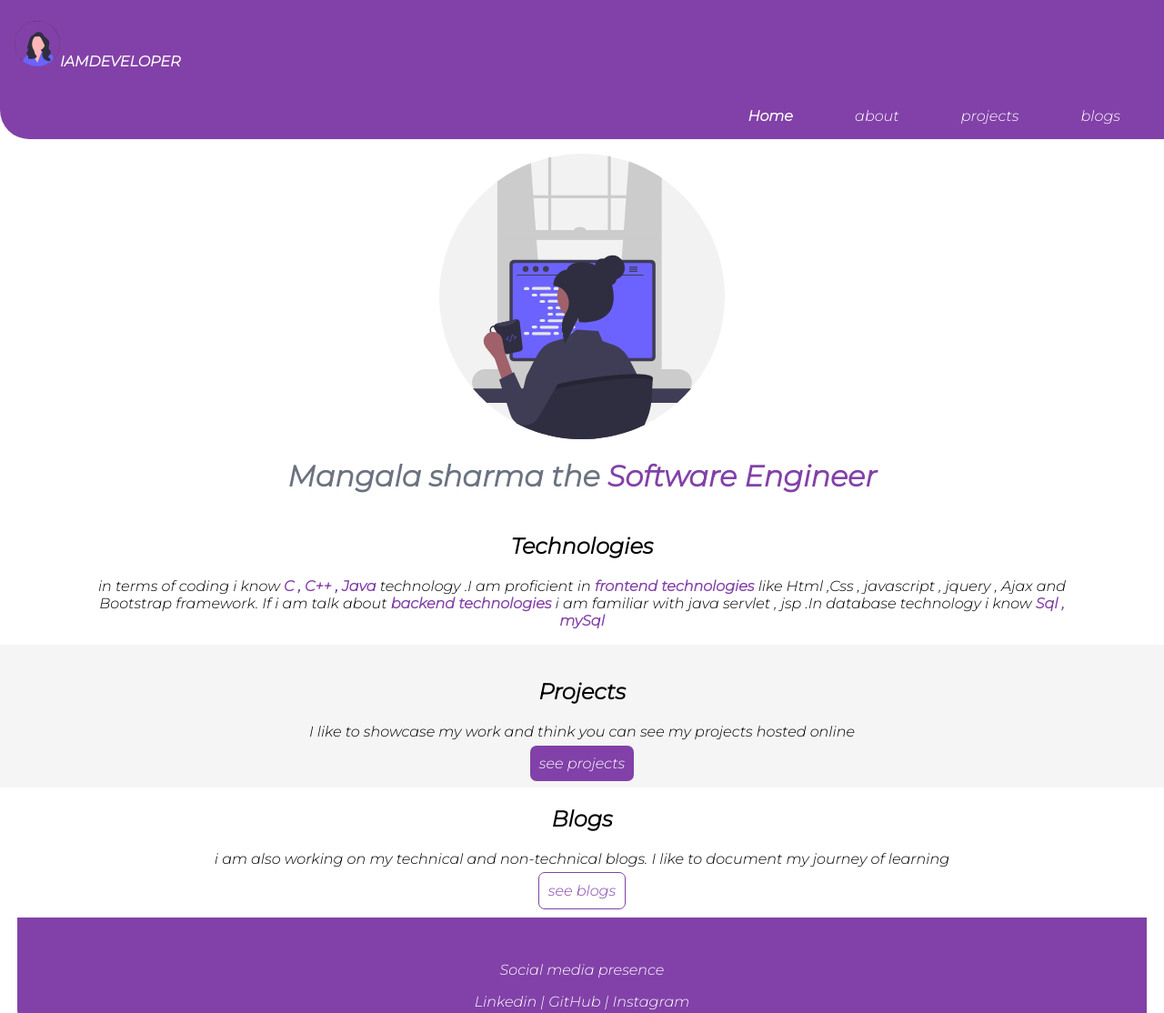
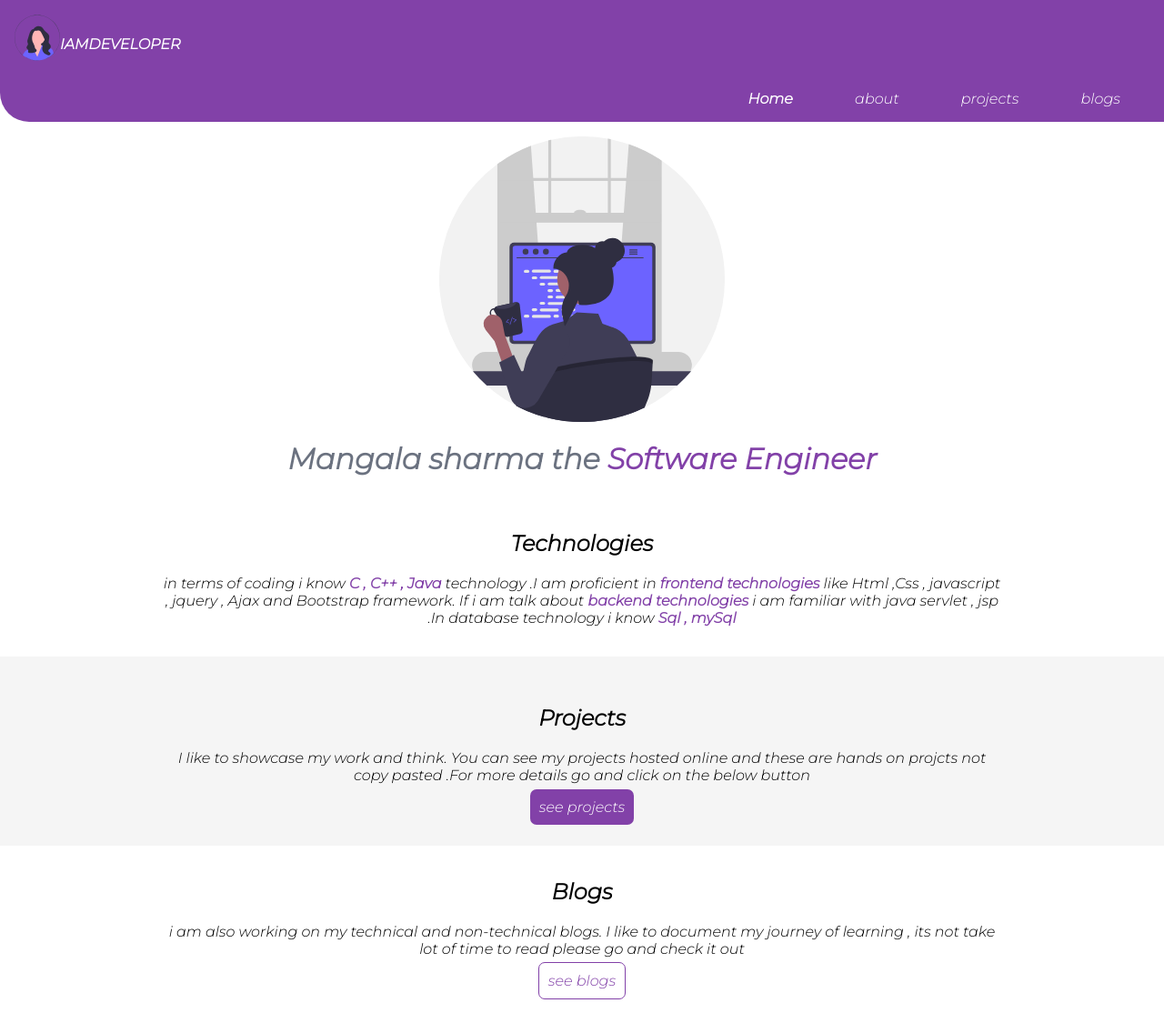
Before and after one commit to mangala-sharma/myportfolio, a plain HTML site: page index.html in a window 1280 px wide. Shown: the top 1114 px of the page at 91% size. Drawn offline with Linux system fonts and the light colour scheme.

Commit message:
style: some text addes margin padding changed social media links added

```diff
--- a/index.html
+++ b/index.html
@@ -12,7 +12,7 @@
     <!-- navigation bar -->
 
     <nav class="navigation">
-        <div class="brand"><img src="/images/undraw_female_avatar_efig.svg">IAMDEVELOPER</div>
+        <div class="brand"><img src="/images/undraw_female_avatar_efig.svg"><p>IAMDEVELOPER</p></div>
         <ul>
             <li class="list-style"><a class="link-active" href="index.html">Home</a></li>
             <li class="list-style"><a  href="about.html">about</a></li>
@@ -39,7 +39,7 @@
     <section class="off-white">
         <div class="container">
         <h1>Projects</h1>
-        <p>I like to showcase my work and think you can see my projects hosted online</p>
+        <p>I like to showcase my work and think. You can see my projects hosted online and these are hands on projcts not copy pasted .For more details go and click on the below button </p>
         <a class=" link-primary " href="project.html">see projects</a>
     </div>
     </section>
@@ -47,13 +47,13 @@
     <section>
         <div class="container">
             <h1>Blogs</h1>
-            <p>i am also working on my technical and non-technical blogs. I like to document my journey of learning</p>
+            <p>i am also working on my technical and non-technical blogs. I like to document my journey of learning , its not take lot of time to read please go and check it out </p>
             <a class="link-secondary" href="blogs.html">see blogs</a>
         </div>
         </section>
     <footer>
         <p>Social media presence</p>
-        <span><a href="/">Linkedin</a> | <a href="/">GitHub</a> | <a href="/">Instagram</a>
+        <span><a href="https://www.linkedin.com/in/mangala-sharma-2757ab201/">Linkedin</a> | <a href="https://github.com/mangala-sharma">GitHub</a> | <a href="/">Instagram</a>
         </span>
 
     </footer>
--- a/style.css
+++ b/style.css
@@ -23,15 +23,20 @@
     width:50px;
 }
 .navigation .brand{
+   display:flex;
+    padding:1rem;
+    font-weight: bold;
+}
+
+.navigation .brand p{
     position:relative;
     top:7px;
-    padding:1rem;
-    font-weight: bold;
 }
 
 .navigation ul{
     padding:1rem;
     text-align: right;
+    margin-top: 0rem;
 }
 
 .navigation li{
@@ -67,7 +72,7 @@ header h1{
 
 .container {
     text-align: center;
-    padding:1px 104px;
+    padding:17px 179px;
 
 }
 
```
Also changed, not shown: about.html (+1 -0 lines).
